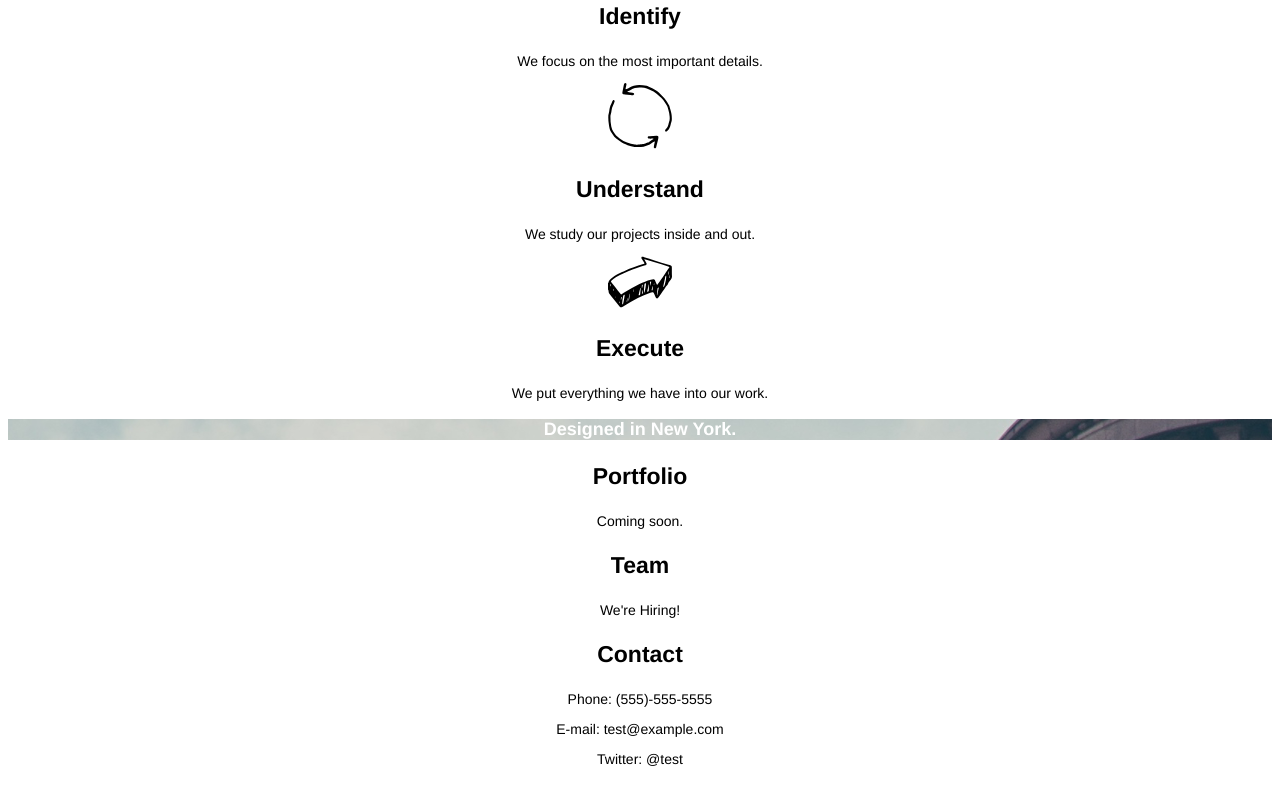
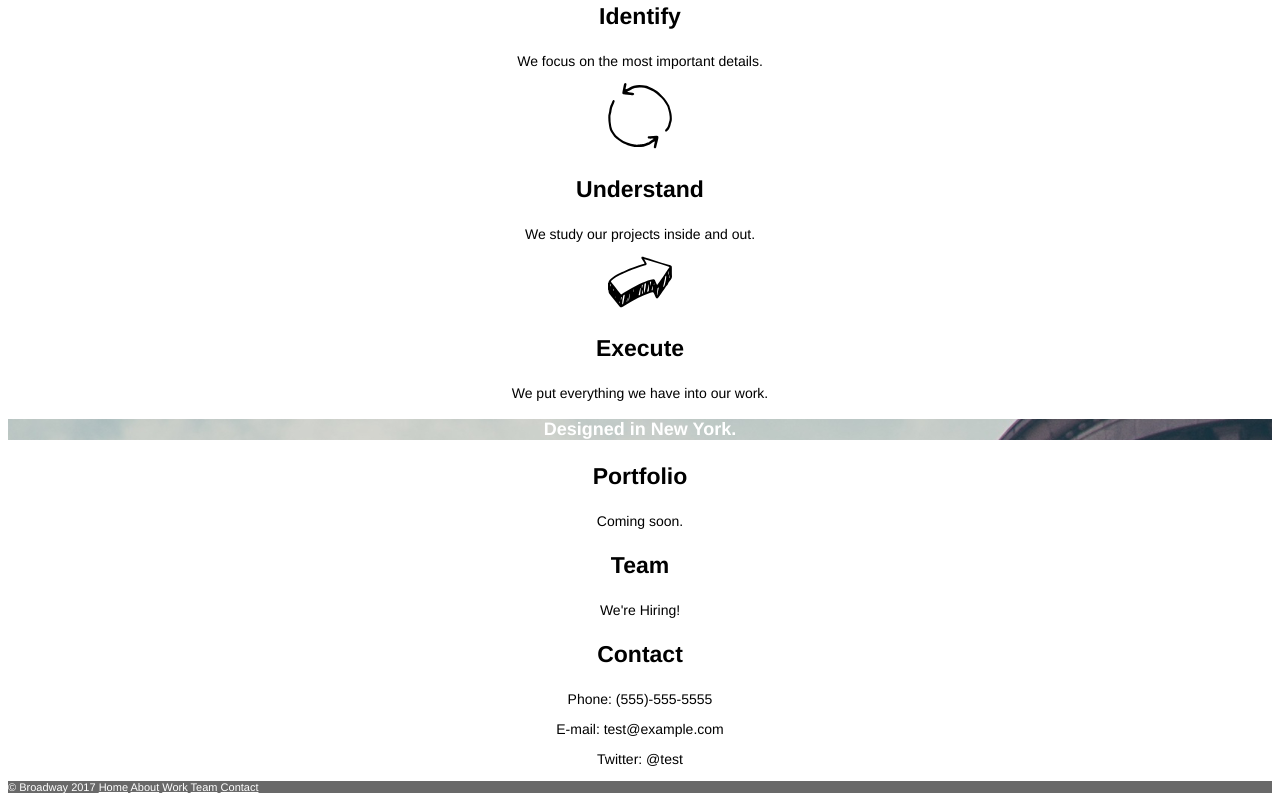
Before and after one commit to Matt1470/Broadway-Design, a plain HTML site: page index.html in a window 1280 px wide. Shown: the part 511-1315 px from the top of the page. Before the commit the page ends 1292 px from the top, so only its background shows below. Drawn offline with Linux system fonts and the light colour scheme.

Commit message:
Done Biatch

```diff
--- a/index.html
+++ b/index.html
@@ -72,6 +72,14 @@
     <p>Twitter: @test</p>
   </div>
   <div class="footer">
+    <p>© Broadway 2017
+        <a href="#">Home</a>
+        <a href="#">About</a>
+        <a href="#">Work</a>
+        <a href="#">Team</a>
+        <a href="#">Contact</a>
+      </p>
+    </div>
 
 
 
--- a/resources/css/style.css
+++ b/resources/css/style.css
@@ -68,3 +68,19 @@ color: black;
 .token {
 text-align: center;
 }
+
+.footer p {
+  font-family: Helvetica;
+  font-size: 11px;
+  color: white;
+  background-color: dimgray;
+  text-align: left;
+}
+
+.footer a {
+  font-family: Helvetica;
+  font-size: 11px;
+  color: white;
+  background-color: dimgray;
+  text-align: left;
+}
```
